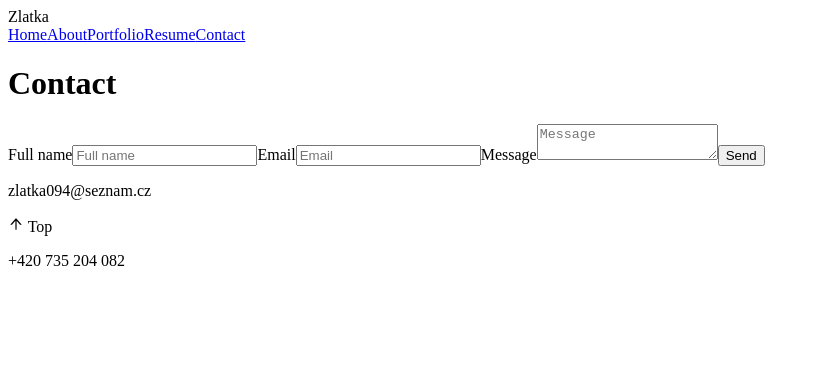
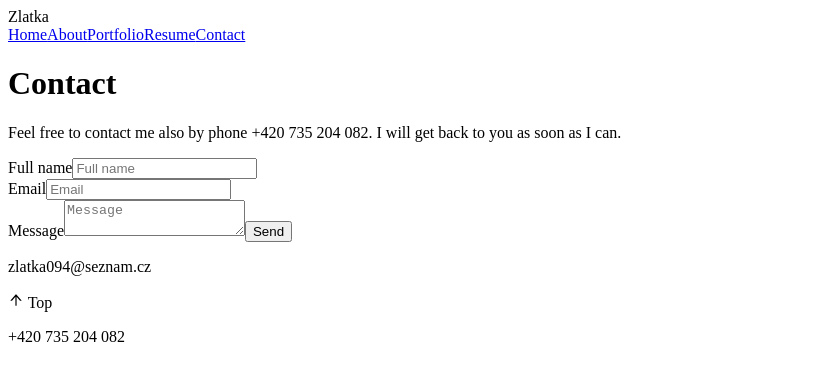
Before and after one commit to zlatka-n/portfolio_website, a Next.js app: page /contact in a window 1280 px wide. Shown: the top 380 px of the page, without its empty margins (0-820 px from the left). Built offline with nearby package versions, Linux system fonts and the light colour scheme.

Commit message:
margins and paddings

```diff
--- a/pages/contact.js
+++ b/pages/contact.js
@@ -37,16 +37,21 @@ export default function ContactPage() {
     <Layout>
       <div className="mx-auto max-w-7xl">
         <div className="mx-auto md:w-3/5">
-          <h1 className="text-5xl md:text-7xl 4k:text-9xl font-bold px-5 md:px-0">
+          <h1 className="text-5xl md:text-7xl 4k:text-9xl font-bold px-5 md:px-0 pb-5">
             Contact
           </h1>
+          <p className="text-xl py-5">
+            Feel free to contact me also by phone +420 735 204 082. I will get
+            back to you as soon as I can.
+          </p>
           <form ref={form} onSubmit={handleSubmit(sendEmail)}>
-            <label>Full name</label>
+            <div className="my-5">
+              <label className="text-xl">Full name</label>
               <input
                 type="text"
                 name="user_name"
                 placeholder="Full name"
-              className="bg-gray-200 w-full h-14 px-3"
+                className="bg-gray-200 w-full h-14 px-3 my-2"
                 {...register("user_name", {
                   required: true,
                   maxLength: 20,
@@ -55,13 +60,15 @@ export default function ContactPage() {
               {errors?.user_name?.type === "required" && (
                 <p className="text-red-500">This field is required</p>
               )}
+            </div>
 
-            <label>Email</label>
+            <div className="my-5">
+              <label className="text-xl">Email</label>
               <input
                 type="email"
                 name="user_email"
                 placeholder="Email"
-              className="bg-gray-200 w-full h-14 px-3"
+                className="bg-gray-200 w-full h-14 px-3 my-2"
                 {...register("user_email", {
                   required: true,
                   pattern: /^[A-Z0-9._%+-]+@[A-Z0-9.-]+\.[A-Z]{2,4}$/i,
@@ -73,10 +80,13 @@ export default function ContactPage() {
               {errors?.user_email?.type === "pattern" && (
                 <p className="text-red-500">Invalid email</p>
               )}
-            <label>Message</label>
+            </div>
+
+            <div className="my-5">
+              <label className="text-xl">Message</label>
               <textarea
                 name="message"
-              className="bg-gray-200 w-full h-60 px-3"
+                className="bg-gray-200 w-full h-60 px-3 my-2"
                 placeholder="Message"
                 {...register("message", {
                   required: true,
@@ -88,8 +98,9 @@ export default function ContactPage() {
               <input
                 type="submit"
                 value="Send"
-              className="bg-black hover:bg-gray-500 text-white font-bold py-2 px-4 rounded"
+                className="bg-black hover:bg-gray-500 text-white font-bold py-2 px-4 my-2 rounded"
               />
+            </div>
           </form>
         </div>
       </div>
```
Lines whose indentation alone changed are shown as unchanged.
